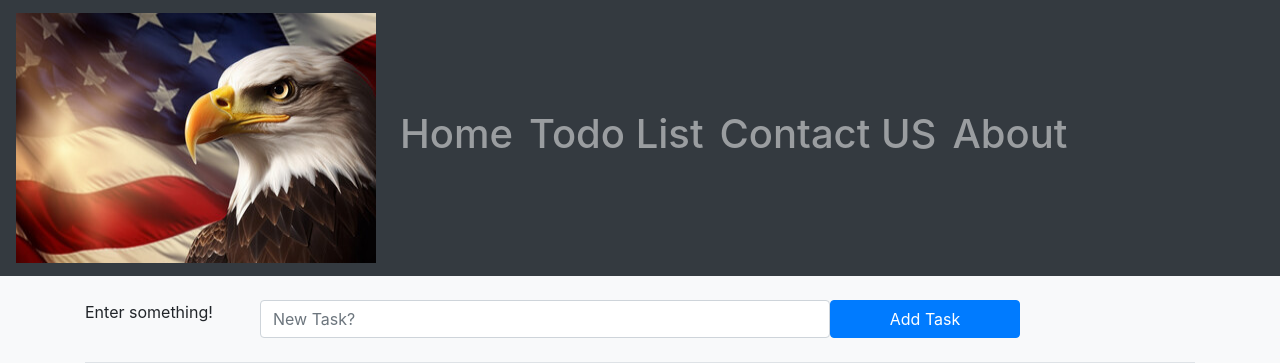
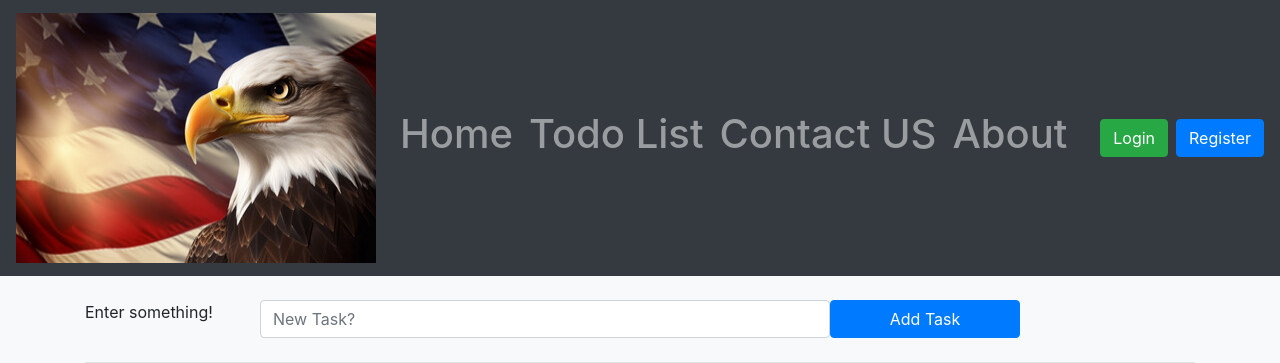
Before and after one commit to nelsonsWorld/taskmate, a Django app: page /todolist/ in a window 1280 px wide. Shown: the top 363 px of the page. Run offline with Django 5.2, Linux system fonts and the light colour scheme; data comes from the database, SQL or seed files in the repository; both versions use the stored data as it was after the commit.

Commit message:
Added to base login/logout logic with Jinja, also added buttons

```diff
--- a/taskmate/templates/base.html
+++ b/taskmate/templates/base.html
@@ -34,6 +34,25 @@
             </li>
           </ul>
         </div>
+
+        {% if request.user.is_authenticated %}
+        <div class="form-inline my-2 my-lg-0">
+          <div class="p-2 bg-dark text-white"> Logged in as {{ user.username }}</div>
+          <form method="POST" action="{% url 'logout' %}">
+            {% csrf_token %}
+            <button class="btn btn-info my-2 my-sm-0" type="submit">Logout</button>
+          </form>
+
+        </div>
+
+        {% else %}
+        <a href="{% url 'login' %}">
+          <button class="btn btn-success mr-2 my-2 my-sm-0" type="submit">Login</button>
+        </a>
+        <a href="{% url 'register' %}">
+          <button class="btn btn-primary my-2 my-sm-0" type="submit">Register</button>
+        </a>
+        {% endif %}
       </nav>
   </head>
   <body class="bg-light">
--- a/taskmate/todolist_app/templates/todolist.html
+++ b/taskmate/todolist_app/templates/todolist.html
@@ -46,7 +46,7 @@
               {% if obj.done %}
               <tr class="table-success row">
                 <!-- {# <th scope="row">1</th> #} Search for video adding table success and if statement -->
-                  <td class="col-7">{{obj.task}}</td>
+                  <td class="col-7"><del>{{obj.task}}</del></td>
                   <td class="col-3"><a href="{% url 'pending_task' obj.id %}"><button type="button" class="btn btn-dark"> Mark This Task as Pending</button>
                   </a></td>
                   <!-- <td>{{obj.done}}</td> -->
--- a/taskmate/users_app/templates/logout1.html
+++ b/taskmate/users_app/templates/logout1.html
@@ -1,5 +1,6 @@
 {% extends 'base.html' %}
-
+<!-- This page was to make the necessary corrections for the LogoutViews since "GET" is no longer allowed for logging out users since there's no csrf token that's needed and its seen as a security flaw -->
+<!-- but in reality it was to keep the framework "Pure" -->
 {% block title %}
     <title>This is the About page!</title>
 {% endblock title %}
```
Also changed, not shown: taskmate/db.sqlite3.
